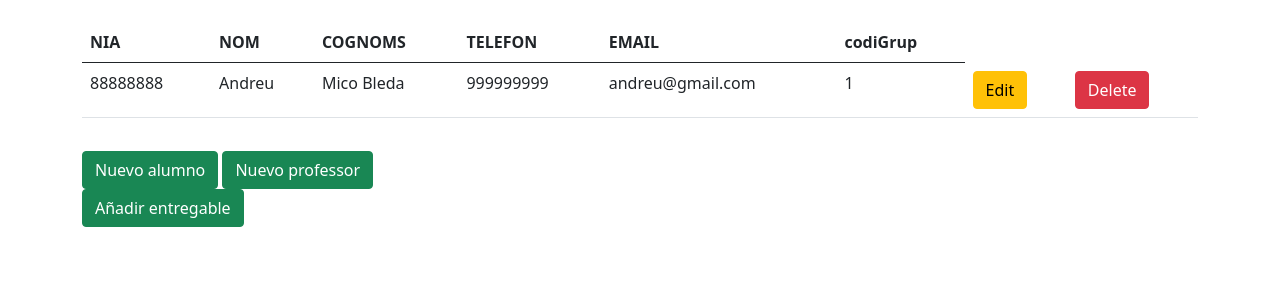
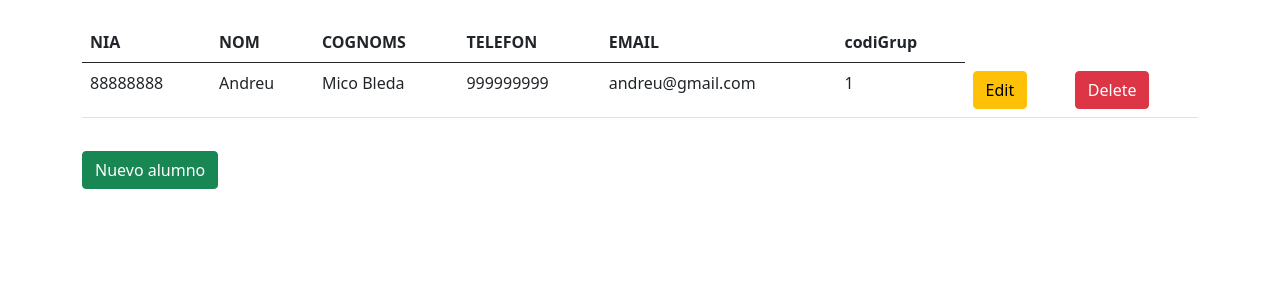
Before and after one commit to 1DAWSIMARRO/avaluanet, a PHP site: page / in a window 1280 px wide. Shown: the part 149-449 px from the top of the page. Run offline with PHP 8.4, Linux system fonts and the light colour scheme; data comes from the database, SQL or seed files in the repository.

Commit message:
little fic

```diff
--- a/modules/Alumne/view/AlumneLlistar.php
+++ b/modules/Alumne/view/AlumneLlistar.php
@@ -25,8 +25,6 @@
 <div class="row align-items-center" style="margin-top: 3%;">
   <div class="col-4 align-self-end">
 <a class="btn btn-success" href="index.php?module=Alumne&function=alta">Nuevo alumno</a>
-<a class="btn btn-success" href="index.php?module=Alumne&function=regProf">Nuevo professor</a>
-<a class="btn btn-success">Añadir entregable</a>
 </div>
 </div>
 </div>
--- a/modules/Asignatura/view/AlumneAgregar.php
+++ b/modules/Asignatura/view/AlumneAgregar.php
@@ -66,6 +66,7 @@
 <button type="button" class="btn btn-success" data-bs-toggle="modal" data-bs-target="#staticBackdrop">
   Agregar Alumne
 </button>
+<a class="btn btn-success">Añadir avaluable</a>
 
 <!-- Modal -->
 
```
